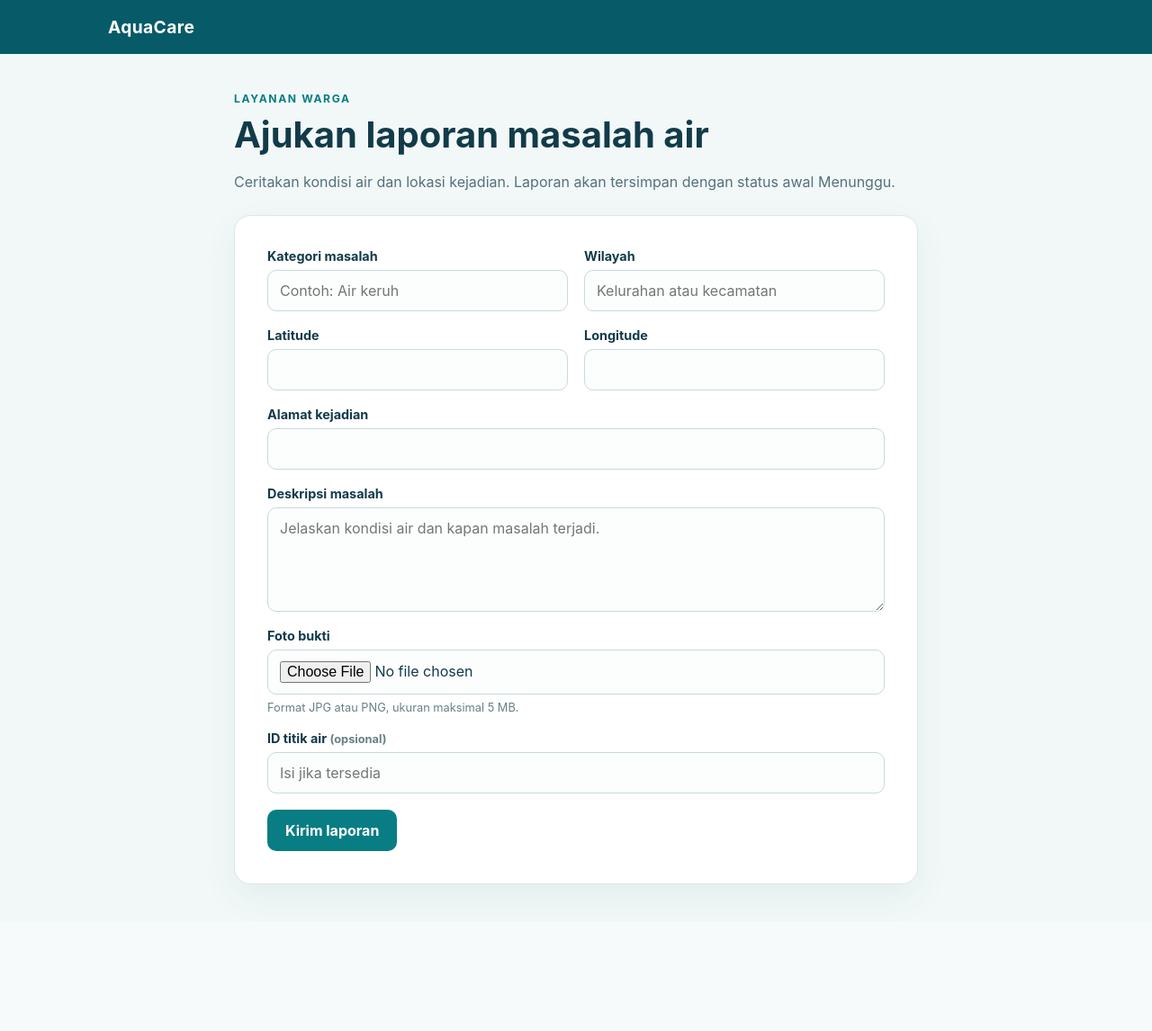
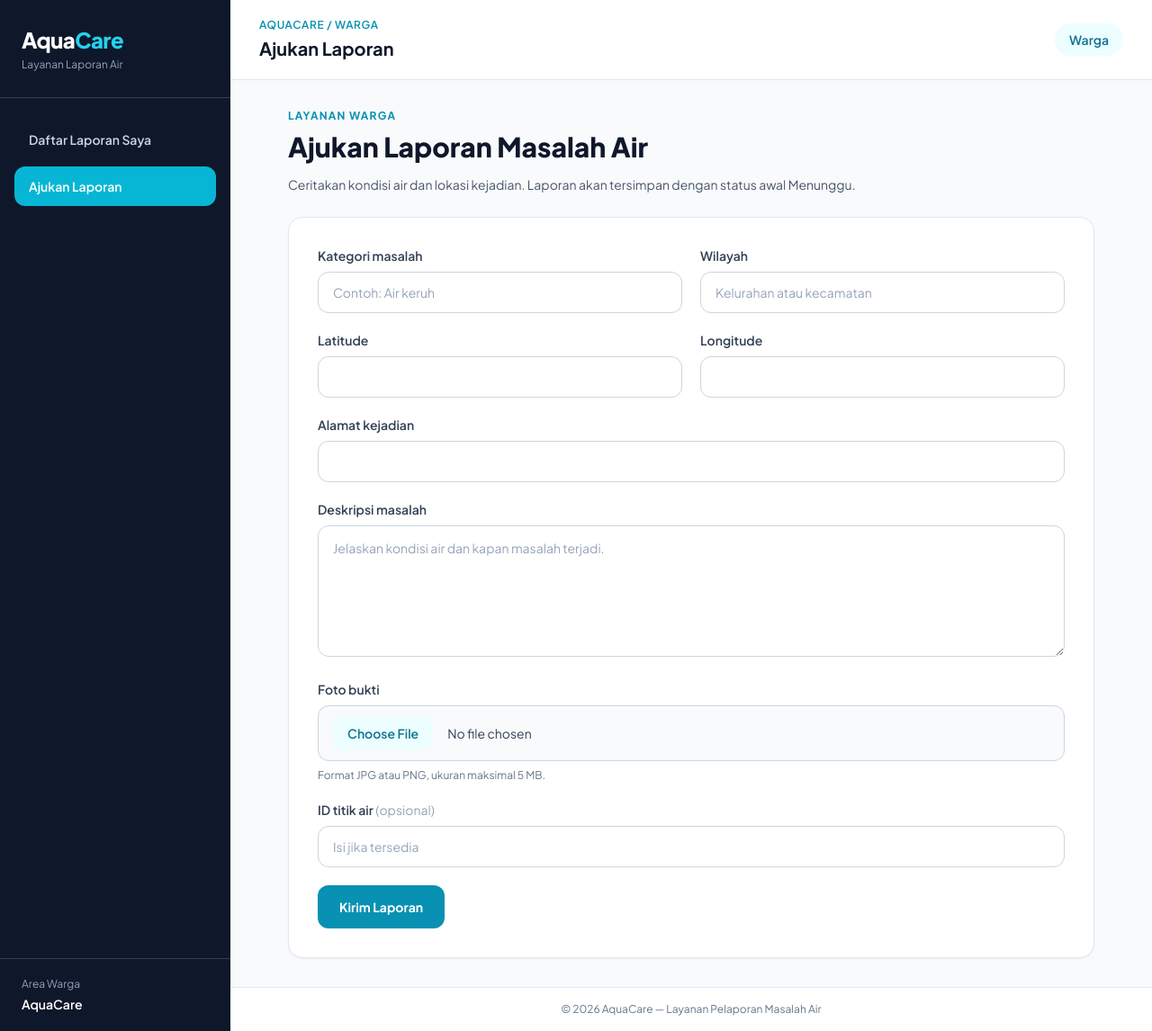
Before and after one commit to TugasBesar-PPL/Kelompok-A-C-AquaCare, a Laravel app: page /reports/create in a window 1280 px wide. Shown: the whole page at 90% size. Before the commit the page ends 997 px from the top, so only its background shows below. Run offline with Laravel 12, Linux system fonts and the light colour scheme; a user stored in the database is signed in; data comes from the database, SQL or seed files in the repository; some libraries are stand-ins or nearby versions.

Commit message:
Update resident report views

```diff
--- /dev/null
+++ b/resources/views/layouts/warga.blade.php
@@ -0,0 +1,90 @@
+<!DOCTYPE html>
+<html lang="id">
+<head>
+    <meta charset="UTF-8">
+    <meta name="viewport" content="width=device-width, initial-scale=1.0">
+    <title>@yield('title', 'AquaCare')</title>
+
+    <script src="https://cdn.tailwindcss.com"></script>
+    <link href="https://fonts.googleapis.com/css2?family=Plus+Jakarta+Sans:wght@400;500;600;700;800&display=swap" rel="stylesheet">
+
+    <style>
+        body {
+            font-family: 'Plus Jakarta Sans', sans-serif;
+        }
+    </style>
+
+    @yield('styles')
+</head>
+<body class="bg-slate-50 text-slate-800">
+    <div class="min-h-screen flex">
+        <aside class="hidden md:flex w-64 flex-col bg-slate-900 text-white">
+            <div class="px-6 py-7 border-b border-slate-700">
+                <h1 class="text-2xl font-extrabold tracking-tight">
+                    Aqua<span class="text-cyan-400">Care</span>
+                </h1>
+                <p class="mt-1 text-xs text-slate-400">Layanan Laporan Air</p>
+            </div>
+
+            <nav class="flex-1 px-4 py-6 space-y-2">
+                <a href="{{ route('reports.index') }}"
+                   class="block rounded-xl px-4 py-3 text-sm font-semibold transition
+                   {{ request()->routeIs('reports.index', 'reports.show') ? 'bg-cyan-500 text-white' : 'text-slate-300 hover:bg-slate-800' }}">
+                    Daftar Laporan Saya
+                </a>
+
+                <a href="{{ route('reports.create') }}"
+                   class="block rounded-xl px-4 py-3 text-sm font-semibold transition
+                   {{ request()->routeIs('reports.create') ? 'bg-cyan-500 text-white' : 'text-slate-300 hover:bg-slate-800' }}">
+                    Ajukan Laporan
+                </a>
+            </nav>
+
+            <div class="border-t border-slate-700 px-6 py-5">
+                <p class="text-xs text-slate-400">Area Warga</p>
+                <p class="mt-1 text-sm font-semibold">AquaCare</p>
+            </div>
+        </aside>
+
+        <div class="flex min-w-0 flex-1 flex-col">
+            <header class="border-b border-slate-200 bg-white px-6 py-5 md:px-8">
+                <div class="flex items-center justify-between gap-4">
+                    <div>
+                        <p class="text-xs font-semibold uppercase tracking-wider text-cyan-600">
+                            AquaCare / Warga
+                        </p>
+                        <h2 class="mt-1 text-xl font-bold text-slate-900">
+                            @yield('breadcrumb', 'Area Warga')
+                        </h2>
+                    </div>
+
+                    <div class="rounded-full bg-cyan-50 px-4 py-2 text-sm font-semibold text-cyan-700">
+                        Warga
+                    </div>
+                </div>
+
+                <nav class="mt-4 flex gap-2 md:hidden">
+                    <a href="{{ route('reports.index') }}"
+                       class="rounded-lg bg-slate-100 px-3 py-2 text-sm font-medium">
+                        Laporan Saya
+                    </a>
+                    <a href="{{ route('reports.create') }}"
+                       class="rounded-lg bg-cyan-500 px-3 py-2 text-sm font-medium text-white">
+                        Ajukan Laporan
+                    </a>
+                </nav>
+            </header>
+
+            <main class="flex-1 px-4 py-6 md:px-8 md:py-8">
+                @yield('content')
+            </main>
+
+            <footer class="border-t border-slate-200 bg-white px-6 py-4 text-center text-xs text-slate-500">
+                © {{ date('Y') }} AquaCare — Layanan Pelaporan Masalah Air
+            </footer>
+        </div>
+    </div>
+
+    @yield('scripts')
+</body>
+</html>
--- a/resources/views/reports/create.blade.php
+++ b/resources/views/reports/create.blade.php
@@ -1,96 +1,188 @@
-<!DOCTYPE html>
-<html lang="id">
-<head>
-    <meta charset="utf-8">
-    <meta name="viewport" content="width=device-width, initial-scale=1">
-    <title>Ajukan Laporan Air | AquaCare</title>
-    <style>
-        :root { color-scheme: light; font-family: Inter, ui-sans-serif, system-ui, -apple-system, BlinkMacSystemFont, "Segoe UI", sans-serif; color: #123b4a; background: #f2f8f8; }
-        * { box-sizing: border-box; }
-        body { margin: 0; min-height: 100vh; }
-        header { background: #075b68; color: white; padding: 18px max(24px, calc((100vw - 1040px) / 2)); }
-        header a { color: inherit; text-decoration: none; font-size: 1.2rem; font-weight: 750; letter-spacing: .02em; }
-        main { width: min(100% - 32px, 760px); margin: 42px auto; }
-        .intro { margin-bottom: 24px; }
-        .eyebrow { color: #087d83; font-size: .76rem; font-weight: 750; letter-spacing: .13em; text-transform: uppercase; }
-        h1 { margin: 8px 0; font-size: clamp(1.8rem, 5vw, 2.5rem); }
-        .muted { color: #54717a; line-height: 1.55; }
-        form, .notice { background: white; border: 1px solid #d9e8e8; border-radius: 18px; box-shadow: 0 14px 38px #164b5510; }
-        form { padding: clamp(20px, 5vw, 36px); }
-        .grid { display: grid; grid-template-columns: repeat(2, minmax(0, 1fr)); gap: 18px; }
-        .field { display: flex; flex-direction: column; gap: 7px; }
-        .wide { grid-column: 1 / -1; }
-        label { font-size: .9rem; font-weight: 700; }
-        input, textarea { width: 100%; border: 1px solid #c6dada; border-radius: 10px; padding: 12px 13px; color: #123b4a; font: inherit; background: #fcfefe; }
-        input:focus, textarea:focus { outline: 3px solid #14a0a044; border-color: #07828c; }
-        textarea { resize: vertical; min-height: 116px; }
-        .hint { color: #668087; font-size: .8rem; }
-        .errors { padding: 14px 18px; color: #8d2626; background: #fff1f0; border: 1px solid #ffd0ca; border-radius: 12px; margin-bottom: 18px; }
-        .success { padding: 14px 18px; color: #145b3c; background: #e8f8ef; border: 1px solid #bfe9ce; border-radius: 12px; margin-bottom: 18px; }
-        button { border: 0; border-radius: 10px; padding: 13px 20px; color: white; background: #087d83; font: inherit; font-weight: 750; cursor: pointer; }
-        button:hover { background: #05656d; }
-        @media (max-width: 600px) { .grid { grid-template-columns: 1fr; } .wide { grid-column: auto; } main { margin-top: 28px; } }
-    </style>
-</head>
-<body>
-<header><a href="/">AquaCare</a></header>
-<main>
-    <section class="intro">
-        <div class="eyebrow">Layanan warga</div>
-        <h1>Ajukan laporan masalah air</h1>
-        <p class="muted">Ceritakan kondisi air dan lokasi kejadian. Laporan akan tersimpan dengan status awal Menunggu.</p>
+@extends('layouts.warga')
+
+@section('title', 'Ajukan Laporan Air | AquaCare')
+@section('breadcrumb', 'Ajukan Laporan')
+
+@section('content')
+<div class="mx-auto max-w-4xl">
+    <section class="mb-6">
+        <p class="text-xs font-bold uppercase tracking-widest text-cyan-600">
+            Layanan Warga
+        </p>
+        <h1 class="mt-2 text-2xl font-extrabold text-slate-900 md:text-3xl">
+            Ajukan Laporan Masalah Air
+        </h1>
+        <p class="mt-3 max-w-2xl text-sm leading-6 text-slate-600">
+            Ceritakan kondisi air dan lokasi kejadian. Laporan akan tersimpan
+            dengan status awal Menunggu.
+        </p>
     </section>
 
     @if (session('success'))
-        <div class="success" role="status">{{ session('success') }}</div>
+        <div class="mb-5 rounded-xl border border-emerald-200 bg-emerald-50 px-5 py-4 text-sm text-emerald-800"
+             role="status">
+            {{ session('success') }}
+        </div>
     @endif
 
     @if ($errors->any())
-        <div class="errors" role="alert">
+        <div class="mb-5 rounded-xl border border-red-200 bg-red-50 px-5 py-4 text-sm text-red-800"
+             role="alert">
             <strong>Periksa kembali data berikut:</strong>
-            <ul>@foreach ($errors->all() as $error)<li>{{ $error }}</li>@endforeach</ul>
+            <ul class="mt-2 list-inside list-disc space-y-1">
+                @foreach ($errors->all() as $error)
+                    <li>{{ $error }}</li>
+                @endforeach
+            </ul>
         </div>
     @endif
 
-    <form method="POST" action="{{ route('reports.store') }}" enctype="multipart/form-data">
+    <form
+        method="POST"
+        action="{{ route('reports.store') }}"
+        enctype="multipart/form-data"
+        class="rounded-2xl border border-slate-200 bg-white p-5 shadow-sm md:p-8"
+    >
         @csrf
-        <div class="grid">
-            <div class="field">
-                <label for="kategori">Kategori masalah</label>
-                <input id="kategori" name="kategori" value="{{ old('kategori') }}" placeholder="Contoh: Air keruh" required maxlength="100">
+
+        <div class="grid grid-cols-1 gap-5 md:grid-cols-2">
+            <div>
+                <label for="kategori" class="mb-2 block text-sm font-semibold text-slate-700">
+                    Kategori masalah
+                </label>
+                <input
+                    id="kategori"
+                    name="kategori"
+                    type="text"
+                    value="{{ old('kategori') }}"
+                    placeholder="Contoh: Air keruh"
+                    required
+                    maxlength="100"
+                    class="w-full rounded-xl border border-slate-300 px-4 py-3 text-sm text-slate-800 placeholder:text-slate-400 focus:border-cyan-500 focus:outline-none focus:ring-2 focus:ring-cyan-100"
+                >
             </div>
-            <div class="field">
-                <label for="wilayah">Wilayah</label>
-                <input id="wilayah" name="wilayah" value="{{ old('wilayah') }}" placeholder="Kelurahan atau kecamatan" required maxlength="150">
+
+            <div>
+                <label for="wilayah" class="mb-2 block text-sm font-semibold text-slate-700">
+                    Wilayah
+                </label>
+                <input
+                    id="wilayah"
+                    name="wilayah"
+                    type="text"
+                    value="{{ old('wilayah') }}"
+                    placeholder="Kelurahan atau kecamatan"
+                    required
+                    maxlength="150"
+                    class="w-full rounded-xl border border-slate-300 px-4 py-3 text-sm text-slate-800 placeholder:text-slate-400 focus:border-cyan-500 focus:outline-none focus:ring-2 focus:ring-cyan-100"
+                >
             </div>
-            <div class="field">
-                <label for="latitude">Latitude</label>
-                <input id="latitude" name="lokasi[latitude]" type="number" step="any" min="-90" max="90" value="{{ old('lokasi.latitude') }}" required>
+
+            <div>
+                <label for="latitude" class="mb-2 block text-sm font-semibold text-slate-700">
+                    Latitude
+                </label>
+                <input
+                    id="latitude"
+                    name="lokasi[latitude]"
+                    type="number"
+                    step="any"
+                    min="-90"
+                    max="90"
+                    value="{{ old('lokasi.latitude') }}"
+                    required
+                    class="w-full rounded-xl border border-slate-300 px-4 py-3 text-sm text-slate-800 focus:border-cyan-500 focus:outline-none focus:ring-2 focus:ring-cyan-100"
+                >
             </div>
-            <div class="field">
-                <label for="longitude">Longitude</label>
-                <input id="longitude" name="lokasi[longitude]" type="number" step="any" min="-180" max="180" value="{{ old('lokasi.longitude') }}" required>
+
+            <div>
+                <label for="longitude" class="mb-2 block text-sm font-semibold text-slate-700">
+                    Longitude
+                </label>
+                <input
+                    id="longitude"
+                    name="lokasi[longitude]"
+                    type="number"
+                    step="any"
+                    min="-180"
+                    max="180"
+                    value="{{ old('lokasi.longitude') }}"
+                    required
+                    class="w-full rounded-xl border border-slate-300 px-4 py-3 text-sm text-slate-800 focus:border-cyan-500 focus:outline-none focus:ring-2 focus:ring-cyan-100"
+                >
             </div>
-            <div class="field wide">
-                <label for="alamat">Alamat kejadian</label>
-                <input id="alamat" name="lokasi[alamat]" value="{{ old('lokasi.alamat') }}" required maxlength="1000">
+
+            <div class="md:col-span-2">
+                <label for="alamat" class="mb-2 block text-sm font-semibold text-slate-700">
+                    Alamat kejadian
+                </label>
+                <input
+                    id="alamat"
+                    name="lokasi[alamat]"
+                    type="text"
+                    value="{{ old('lokasi.alamat') }}"
+                    required
+                    maxlength="1000"
+                    class="w-full rounded-xl border border-slate-300 px-4 py-3 text-sm text-slate-800 focus:border-cyan-500 focus:outline-none focus:ring-2 focus:ring-cyan-100"
+                >
             </div>
-            <div class="field wide">
-                <label for="deskripsi">Deskripsi masalah</label>
-                <textarea id="deskripsi" name="deskripsi" required maxlength="10000" placeholder="Jelaskan kondisi air dan kapan masalah terjadi.">{{ old('deskripsi') }}</textarea>
+
+            <div class="md:col-span-2">
+                <label for="deskripsi" class="mb-2 block text-sm font-semibold text-slate-700">
+                    Deskripsi masalah
+                </label>
+                <textarea
+                    id="deskripsi"
+                    name="deskripsi"
+                    required
+                    maxlength="10000"
+                    rows="5"
+                    placeholder="Jelaskan kondisi air dan kapan masalah terjadi."
+                    class="w-full resize-y rounded-xl border border-slate-300 px-4 py-3 text-sm leading-6 text-slate-800 placeholder:text-slate-400 focus:border-cyan-500 focus:outline-none focus:ring-2 focus:ring-cyan-100"
+                >{{ old('deskripsi') }}</textarea>
             </div>
-            <div class="field wide">
-                <label for="foto">Foto bukti</label>
-                <input id="foto" name="foto" type="file" accept=".jpg,.jpeg,.png,image/jpeg,image/png" required>
-                <span class="hint">Format JPG atau PNG, ukuran maksimal 5 MB.</span>
+
+            <div class="md:col-span-2">
+                <label for="foto" class="mb-2 block text-sm font-semibold text-slate-700">
+                    Foto bukti
+                </label>
+                <input
+                    id="foto"
+                    name="foto"
+                    type="file"
+                    accept=".jpg,.jpeg,.png,image/jpeg,image/png"
+                    required
+                    class="w-full rounded-xl border border-slate-300 bg-slate-50 px-4 py-3 text-sm text-slate-700 file:mr-4 file:rounded-lg file:border-0 file:bg-cyan-50 file:px-4 file:py-2 file:text-sm file:font-semibold file:text-cyan-700 hover:file:bg-cyan-100"
+                >
+                <p class="mt-2 text-xs text-slate-500">
+                    Format JPG atau PNG, ukuran maksimal 5 MB.
+                </p>
             </div>
-            <div class="field wide">
-                <label for="water_point_id">ID titik air <span class="hint">(opsional)</span></label>
-                <input id="water_point_id" name="water_point_id" type="number" min="1" value="{{ old('water_point_id') }}" placeholder="Isi jika tersedia">
+
+            <div class="md:col-span-2">
+                <label for="water_point_id" class="mb-2 block text-sm font-semibold text-slate-700">
+                    ID titik air <span class="font-normal text-slate-400">(opsional)</span>
+                </label>
+                <input
+                    id="water_point_id"
+                    name="water_point_id"
+                    type="number"
+                    min="1"
+                    value="{{ old('water_point_id') }}"
+                    placeholder="Isi jika tersedia"
+                    class="w-full rounded-xl border border-slate-300 px-4 py-3 text-sm text-slate-800 placeholder:text-slate-400 focus:border-cyan-500 focus:outline-none focus:ring-2 focus:ring-cyan-100"
+                >
             </div>
-            <div class="wide"><button type="submit">Kirim laporan</button></div>
+
+            <div class="md:col-span-2">
+                <button
+                    type="submit"
+                    class="w-full rounded-xl bg-cyan-600 px-6 py-3.5 text-sm font-bold text-white transition hover:bg-cyan-700 focus:outline-none focus:ring-2 focus:ring-cyan-300 focus:ring-offset-2 md:w-auto"
+                >
+                    Kirim Laporan
+                </button>
+            </div>
         </div>
     </form>
-</main>
-</body>
-</html>
+</div>
+@endsection
```
Also changed, not shown: resources/views/reports/index.blade.php (+150 -94 lines).
